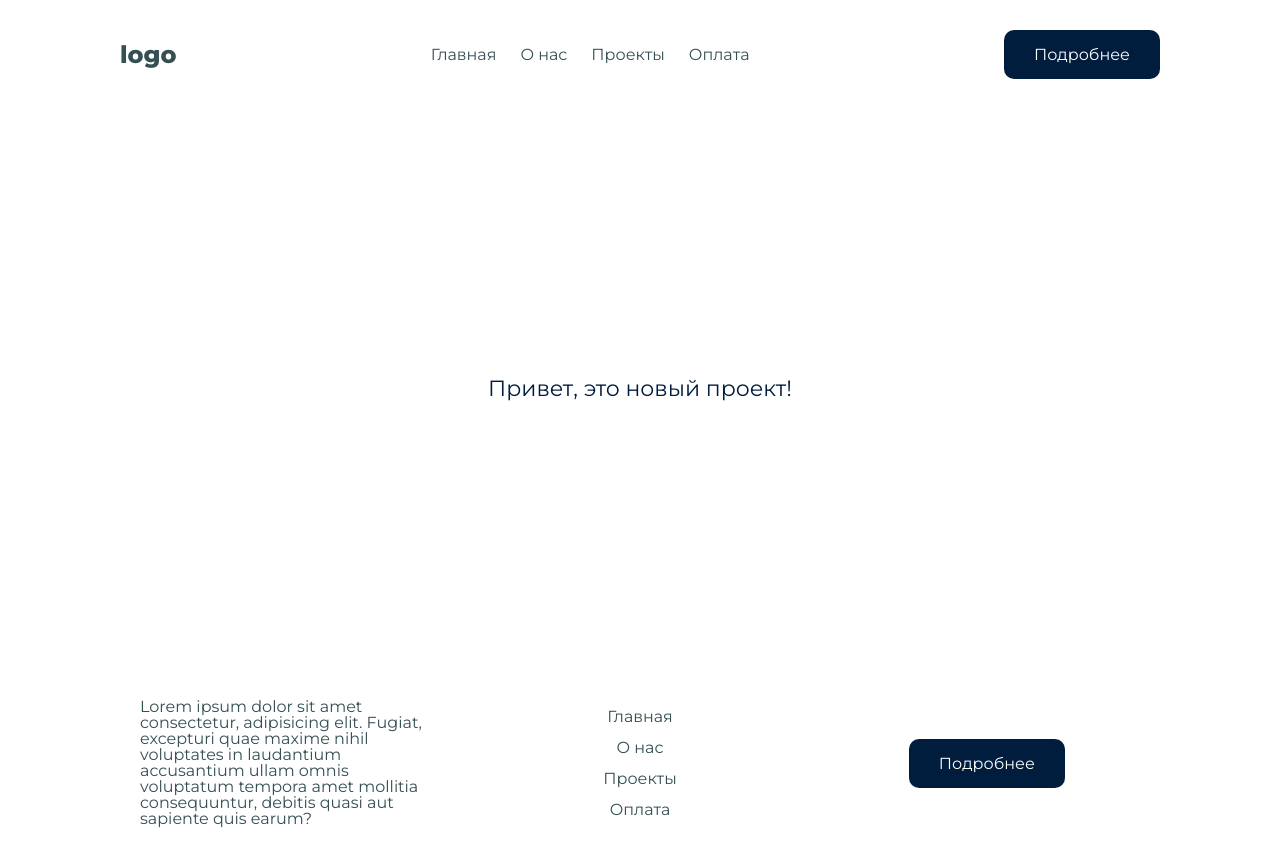
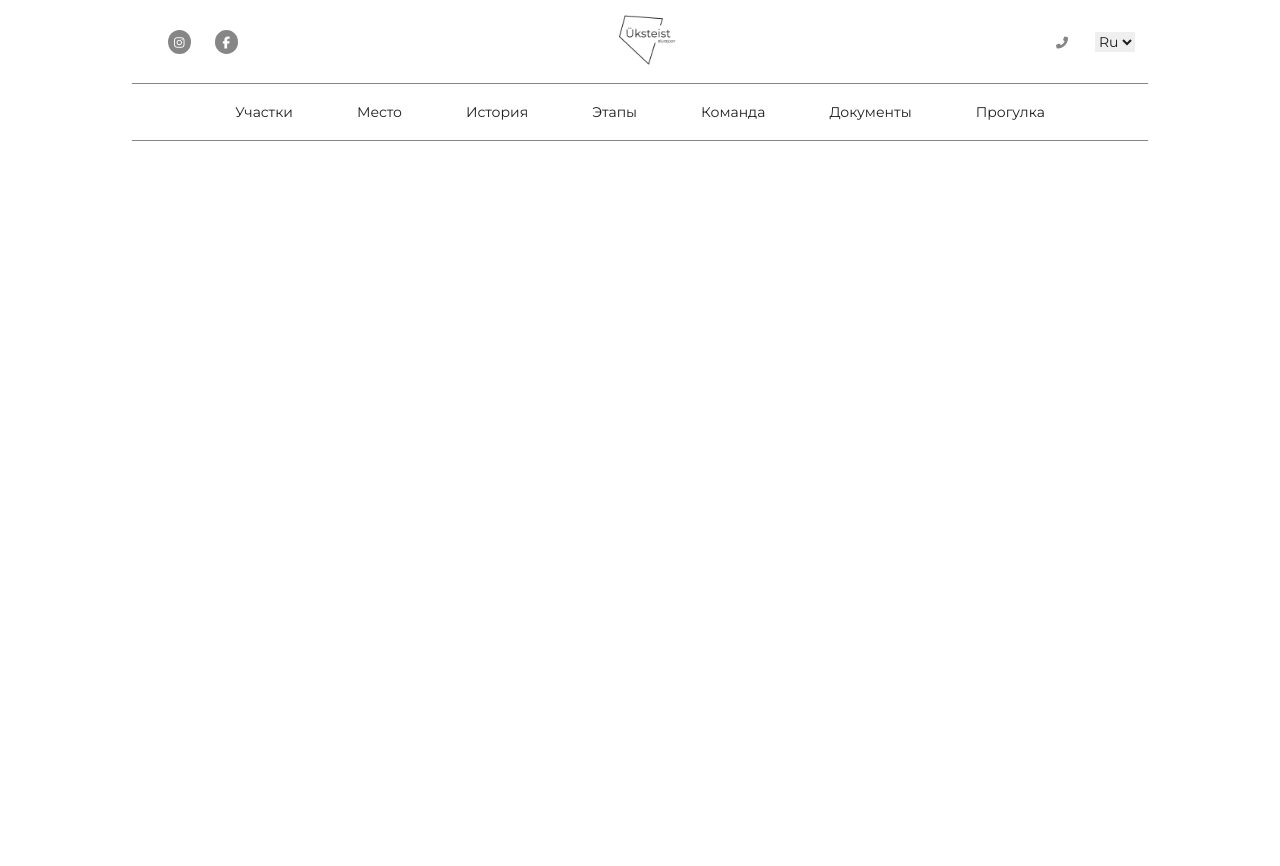
Before and after one commit to shadowHD-bit/11_residential_area, a website: page src/html/index.html in a window 1280 px wide. After the commit the page ends 800 px from the top, so only its background shows below. Drawn offline with nearby package versions, Linux system fonts and the light colour scheme; files that its build step writes are made by us from their sources; files whose address does not match are found by name.

Commit message:
added navbar

```diff
--- a/src/html/components/navbar.html
+++ b/src/html/components/navbar.html
@@ -1,46 +1,58 @@
 <header class="header">
   <div class="header_container">
     <div class="header_content">
+      <div class="header_upper">
+        <div class="header_social">
+          <a href="#" class="instagram_link"
+            ><i class="fab fa-instagram"></i
+          ></a>
+          <a href="#" class="facebook_link"
+            ><i class="fab fa-facebook-f"></i
+          ></a>
+        </div>
         <div class="header_logo">
-        <!-- <div class="header__image-logo">
-          <a class="header__logo-image-link" href="#"
-            ><img
-              class="header__image-logo"
-              src="assets/logo_html.png"
-              alt="logo"
+          <a href="#" class="logo_link"
+            ><img src="assets/logo.png" alt="logo" class="header_logo_img"
           /></a>
-        </div> -->
-        <div class="header__text-logo">
-          <a class="header__logo-text-link" href="/"> logo </a>
+        </div>
+        <div class="header_other">
+          <a href="#" class="mobile_link"><i class="fas fa-phone-alt"></i></a>
+          <select class="header_select_lang">
+            <option class="header_select_item" selected>Ru</option>
+            <option class="header_select_item">En</option>
+            <option class="header_select_item">Kz</option>
+            <option class="header_select_item">Ya</option>
+          </select>
         </div>
       </div>
-      <div class="header_navs">
+      <div class="header_down">
+        <div class="header_menu">
           <nav class="header_nav">
-          <ul class="header__nav-list">
-            <li class="header__nav-item">
-              <a class="header__nav-link" href="/">Главная</a>
+            <ul class="header_link-list">
+              <li class="header_link-item">
+                <a class="header_link" href="#">Участки</a>
               </li>
-            <li class="header__nav-item">
-              <a class="header__nav-link" href="/pages/about.html">О нас</a>
+              <li class="header_link-item">
+                <a class="header_link" href="#">Место</a>
               </li>
-            <li class="header__nav-item">
-              <a class="header__nav-link" href="#">Проекты</a>
+              <li class="header_link-item">
+                <a class="header_link" href="#">История</a>
               </li>
-            <li class="header__nav-item">
-              <a class="header__nav-link" href="#">Оплата</a>
+              <li class="header_link-item">
+                <a class="header_link" href="#">Этапы</a>
+              </li>
+              <li class="header_link-item">
+                <a class="header_link" href="#">Команда</a>
+              </li>
+              <li class="header_link-item">
+                <a class="header_link" href="#">Документы</a>
+              </li>
+              <li class="header_link-item">
+                <a class="header_link" href="#">Прогулка</a>
               </li>
             </ul>
           </nav>
         </div>
-      <div class="header_other">
-        <a class="header__btn_link" href="#"
-          ><button type="button" name="header__btn_example" class="header__btn_example">
-            Подробнее
-          </button></a
-        >
-        <!-- <button type="button" id="mobile_btn" class="header__btn_mobile">
-          <i class="fas fa-bars"></i>
-        </button> -->
       </div>
     </div>
   </div>
--- a/src/html/index.html
+++ b/src/html/index.html
@@ -10,24 +10,20 @@
   </head>
   <body>
     <!-- Preloader -->
-    @@include('./components/preloader.html')
+    <!-- @@include('./components/preloader.html') -->
 
     <!-- Navbar -->
     @@include('./components/navbar.html')
-    @@include('./components/navbar_mobile.html')
+    <!-- @@include('./components/navbar_mobile.html') -->
 
     <!-- Main -->
     <main>
-      <div class="preview">
-        <div class="preview__content">
-          <p class="preview__text">Привет, это новый проект!</p>
-        </div>
-      </div>
+
     </main>
 
     <!-- Footer -->
-    @@include('./components/footer.html')
+    <!-- @@include('./components/footer.html') -->
     <script src="scripts/mobile_nav.min.js"></script>
-    <script src="scripts/preloader.min.js"></script>
+    <!-- <script src="scripts/preloader.min.js"></script> -->
   </body>
 </html>
--- a/src/scss/components/_main_example.scss
+++ /dev/null
@@ -1,39 +0,0 @@
-.preview {
-  width: auto;
-  height: auto;
-
-  .preview__content {
-    width: 100%;
-    height: 70vh;
-    display: flex;
-    flex-direction: row;
-    justify-content: center;
-    align-items: center;
-
-    .preview__text {
-      font-family: "Montserrat", sans-serif;
-      font-size: 28px;
-      color: $oxford-blue;
-
-      @include media_1400 {
-        font-size: 24px;
-      }
-
-      @include media_1400 {
-        font-size: 22px;
-      }
-
-      @include media_992 {
-        font-size: 18px;
-      }
-
-      @include media_768 {
-        font-size: 14px;
-      }
-
-      @include media_576 {
-        font-size: 10px;
-      }
-    }
-  }
-}
--- a/src/scss/components/_navbar.scss
+++ b/src/scss/components/_navbar.scss
@@ -5,145 +5,149 @@
   top: 0;
 
   .header_container {
-    padding: 10px 120px;
-
-    @include media_1400 {
-      padding: 10px 120px;
-    }
-
-    @include media_1200 {
-      padding: 8px 120px;
-    }
-
-    @include media_992 {
-      padding: 6px 90px;
-    }
-
-    @include media_768 {
-      padding: 4px 60px;
-    }
-
-    @include media_576 {
-      padding: 2px 30px;
-    }
+    width: auto;
+    height: auto;
+    padding: 0px 132px;
 
     .header_content {
       display: flex;
-      flex-direction: row;
-      justify-content: space-between;
-      align-items: center;
-      margin: 20px 0px;
+      flex-direction: column;
+      width: 100%;
+      height: auto;
 
-      .header_logo {
-        width: auto;
-        height: auto;
+      .header_upper {
+        display: flex;
+        flex-direction: row;
+        justify-content: space-between;
+        align-items: center;
+        padding: 15px 0px;
+        border-bottom: 1px solid #858685;
 
-        .header__image-logo {
+        .header_social {
           display: flex;
           flex-direction: row;
-          justify-content: center;
-          align-items: center;
+          justify-content: flex-start;
+          padding-left: 36px;
 
-          .header__image-logo {
-            width: 200px;
+          .instagram_link {
+            border: none;
+            border-radius: 50%;
+            padding: 4px 6px;
+            background-color: #858685;
+            text-align: center;
+            margin-right: 24px;
+
+            i {
+              font-size: 12px;
+              color: #ffffff;
+              line-height: 12px;
+            }
+          }
+
+          .facebook_link {
+            border: none;
+            border-radius: 50%;
+            padding: 4px 8px;
+            background-color: #858685;
+            text-align: center;
+
+            i {
+              font-size: 12px;
+              color: #ffffff;
+              line-height: 12px;
+            }
+          }
+        }
+
+        .header_logo {
+          height: auto;
+          width: auto;
+
+          .header_logo_img {
+            width: 57px;
             height: auto;
           }
         }
 
-        .header__text-logo {
+        .header_other {
+          width: auto;
+          height: auto;
           display: flex;
           flex-direction: row;
-          justify-content: center;
+          justify-content: flex-end;
           align-items: center;
+          margin-right: 13px;
 
-          .header__logo-text-link {
-            text-decoration: none;
-            font-family: "Montserrat", sans-serif;
-            font-size: 24px;
-            color: $dark-slate-gray;
-            font-weight: 800;
+          .mobile_link {
+            text-align: center;
+            margin-right: 27px;
+
+            i {
+              font-size: 12px;
+              color: #858685;
+              line-height: 12px;
+            }
+          }
+
+          .header_select_lang {
+            font-family: "Montserrat";
+            font-style: normal;
+            font-weight: 400;
+            font-size: 14px;
+            color: #1d1f1d;
+            border: none;
+
+            .header_select_item {
+              border: none;
+              font-family: "Montserrat";
+              font-style: normal;
+              font-weight: 400;
+              font-size: 14px;
+              color: #1d1f1d;
+            }
           }
         }
       }
 
-      .header_navs {
-        display: flex;
-        flex-direction: row;
-        justify-content: center;
-        align-items: center;
+      .header_down {
         width: auto;
         height: auto;
+        border-bottom: 1px solid #858685;
 
-        .header_nav {
+        .header_menu {
           width: auto;
           height: auto;
-          @include media_768 {
-            display: none;
-          }
+          padding: 20px 0px;
 
-          .header__nav-list {
-            list-style: none;
+          .header_nav {
+            width: 100%;
+            height: auto;
+            text-align: center;
+            .header_link-list {
+              list-style: none;
 
-            .header__nav-item {
-              display: inline;
-              padding: 0px 5px;
-              margin: 0px 5px;
+              .header_link-item {
+                display: inline;
+                margin: 30px;
 
-              .header__nav-link {
-                text-decoration: none;
-                font-family: "Montserrat", sans-serif;
-                font-size: 16px;
-                color: $dark-slate-gray;
-              }
+                .header_link {
+                  color: #1D1F1D;
+                  font-family: "Montserrat";
+                  font-style: normal;
+                  font-weight: 400;
+                  font-size: 14px;
+                  text-decoration: none;
 
-              .header__nav-link:hover {
-                color: $light-cornflower-blue;
+                  &:hover{
+                    color: #314c51;
+                    text-decoration: underline;
+                  }
+                }
               }
             }
           }
         }
       }
-
-      .header_other {
-        width: auto;
-        height: auto;
-
-        .header__btn_link {
-          .header__btn_example {
-            padding: 15px 30px;
-            border: none;
-            border-radius: 10px;
-            font-family: "Montserrat", sans-serif;
-            font-size: 16px;
-            color: $white;
-            background-color: $oxford-blue;
-            cursor: pointer;
-
-            @include media_768 {
-              display: none;
-            }
-          }
-
-          .header__btn_example:hover {
-            background-color: $light-cornflower-blue;
-          }
-        }
-
-        .header__btn_mobile {
-          padding: 15px 15px;
-          border: none;
-          border-radius: 10px;
-          font-family: "Montserrat", sans-serif;
-          font-size: 16px;
-          color: $white;
-          background-color: $oxford-blue;
-          cursor: pointer;
-        }
-
-        .header__btn_mobile:hover {
-          background-color: $light-cornflower-blue;
-        }
-      }
     }
   }
 }
--- a/src/scss/style.scss
+++ b/src/scss/style.scss
@@ -13,6 +13,5 @@
 @import "./components/navbar";
 @import "./components/navbar_mobile";
 @import "./components/preloader";
-@import "./components/main_example";
 
 // Other styles
```
Also changed, not shown: dist/assets/logo.png (added), dist/index.css, dist/index.html, dist/pages/about.html, src/assets/logo.png (added), src/assets/logo_html.png (deleted). Lines whose indentation alone changed are shown as unchanged.
